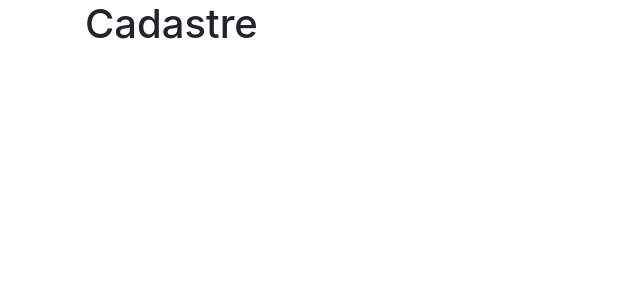
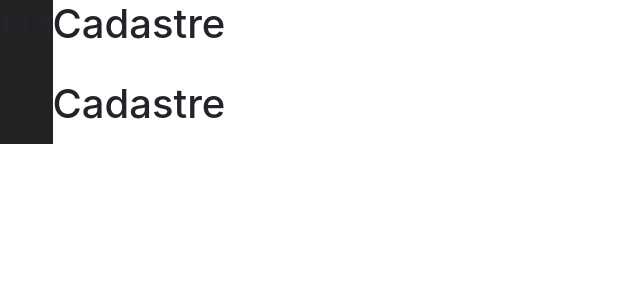
Before and after one commit to caiooliveirac/site-alura, a Flask app: page /novo in a window 1280 px wide. Shown: the top 300 px of the page, without its empty margins (0-640 px from the left). Run offline with Flask 2, Linux system fonts and the light colour scheme; the visitor is signed in with stand-in values (Sample User, id 1); some libraries are stand-ins or nearby versions.

Commit message:
novo template

```diff
--- a/templates/template.html
+++ b/templates/template.html
@@ -1,16 +1,33 @@
 <!DOCTYPE html>
 <html>
     <head>
-        <link rel="stylesheet" href="../statics/css/bootstrap.css">
         <script src="https://code.jquery.com/jquery-3.3.1.slim.min.js" integrity="sha384-q8i/X+965DzO0rT7abK41JStQIAqVgRVzpbzo5smXKp4YfRvH+8abtTE1Pi6jizo" crossorigin="anonymous"></script>
         <script src="https://cdnjs.cloudflare.com/ajax/libs/popper.js/1.14.7/umd/popper.min.js" integrity="sha384-UO2eT0CpHqdSJQ6hJty5KVphtPhzWj9WO1clHTMGa3JDZwrnQq4sF86dIHNDz0W1" crossorigin="anonymous"></script>
         <script src="https://stackpath.bootstrapcdn.com/bootstrap/4.3.1/js/bootstrap.min.js" integrity="sha384-JjSmVgyd0p3pXB1rRibZUAYoIIy6OrQ6VrjIEaFf/nJGzIxFDsf4x0xIM+B07jRM" crossorigin="anonymous"></script>
-    </head>
-    <body>
-        <div class="container">
-        <div class="pageheader">
-        {% block conteudo %}{% endblock %}
+    <link rel="stylesheet" href="{{ url_for('static', filename='../static/css/bootstrap.css') }}">
+</head>
+<body>
+    <div class="min-vh-100 d-flex">
+    <div class='h-100vh' style="background-color:#222">
+        <h1>Ha</h1>
     </div>
-    </div>
-    </body>
+    <div >
+    <div class="page-header" style="height:10vh">
+        {% with messages  = get_flashed_messages() %}
+        {% if messages %}
+        <ul id="messages" class="list-unstyled">
+            {% for message in messages %}
+            <li class="alert alert-sucess" style="color:green"> {{ message }} </li>
+            {% endfor %}
+        </ul>
+        {% endif %}
+        {% endwith %}
+            <h1>{{ titulo }}</h1>
+        </div>
+        <div class="form-group">
+    {% block conteudo %}{% endblock %}
+            </div>
+        </div>
+        </div>
+</body>
 </html>
```
